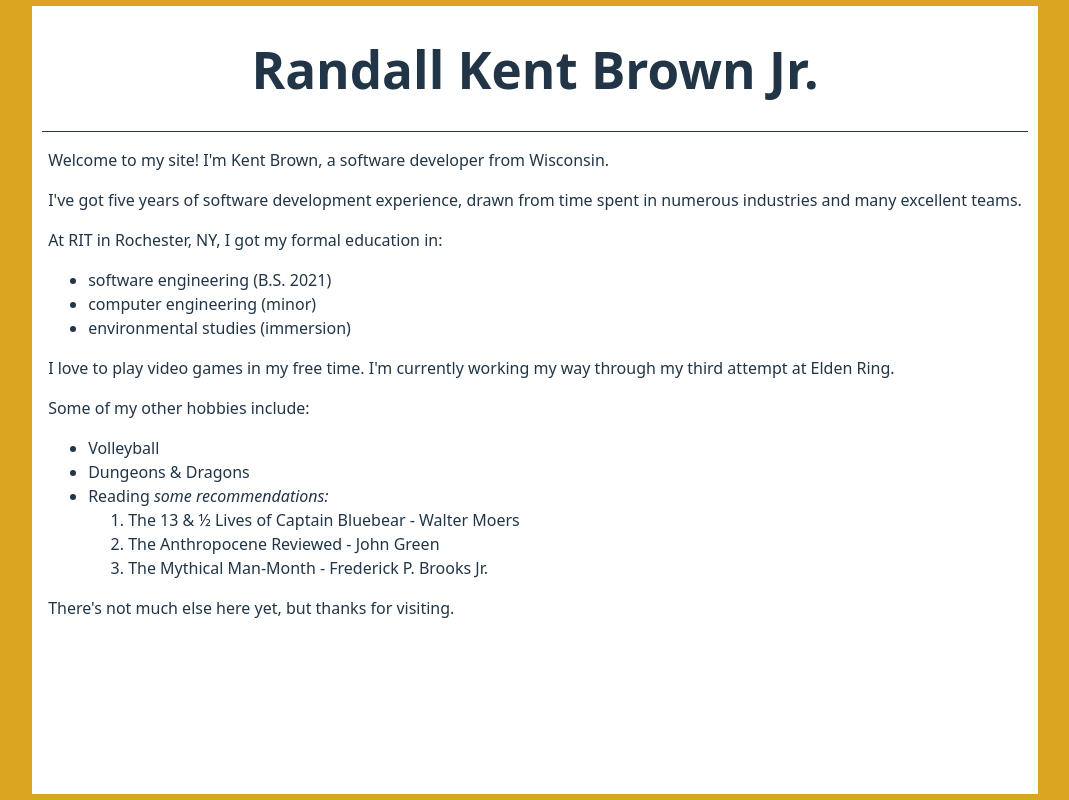
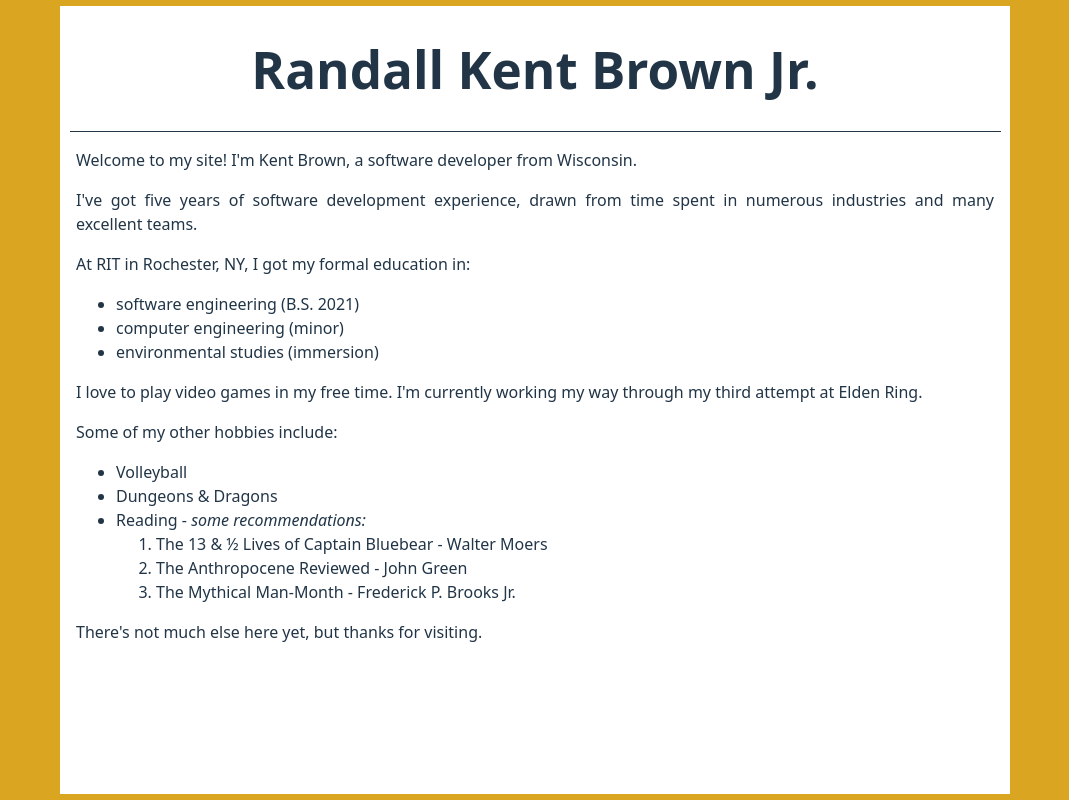
Before and after one commit to randallkentbrown/site-v3, a React (Vite) app: page / in a window 1280 px wide. Shown: the whole page, without its empty margins (105-1174 px from the left). Built offline with nearby package versions, Linux system fonts and the light colour scheme.

Commit message:
minor tweaks

```diff
--- a/src/App.css
+++ b/src/App.css
@@ -6,13 +6,8 @@
   justify-items: center;
 }
 
-.v-frame {
-  height: 100%;
-  max-width: 720px;
-
-}
-
 .app {
+  max-width: 950px;
   background-color: var(--background);
   margin: 0.5% 0;
 }
--- a/src/App.tsx
+++ b/src/App.tsx
@@ -22,7 +22,7 @@ function App() {
           <ul>
             <li>Volleyball</li>
             <li>Dungeons & Dragons</li>
-            <li>Reading <i>some recommendations:</i></li>
+            <li>Reading - <i>some recommendations:</i></li>
               <ol>
                 <li>The 13 &amp; &frac12; Lives of Captain Bluebear - Walter Moers</li>
                 <li>The Anthropocene Reviewed - John Green</li>
```
